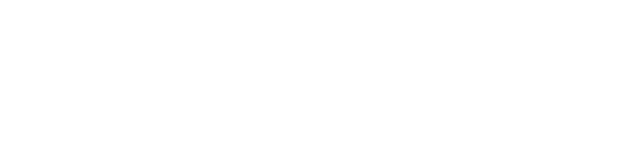
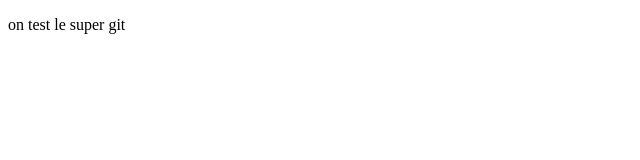
Before and after one commit to seinokoula/test_github_A2-git, a plain HTML site: page index.html in a window 1280 px wide. Shown: the whole page, without its empty margins (0-640 px from the left). Drawn offline with Linux system fonts and the light colour scheme.

Commit message:
le texte en plus

```diff
--- a/index.html
+++ b/index.html
@@ -7,6 +7,6 @@
     <title>GiT</title>
 </head>
 <body>
-
+    <p>on test le super git</p>
 </body>
 </html>
```
